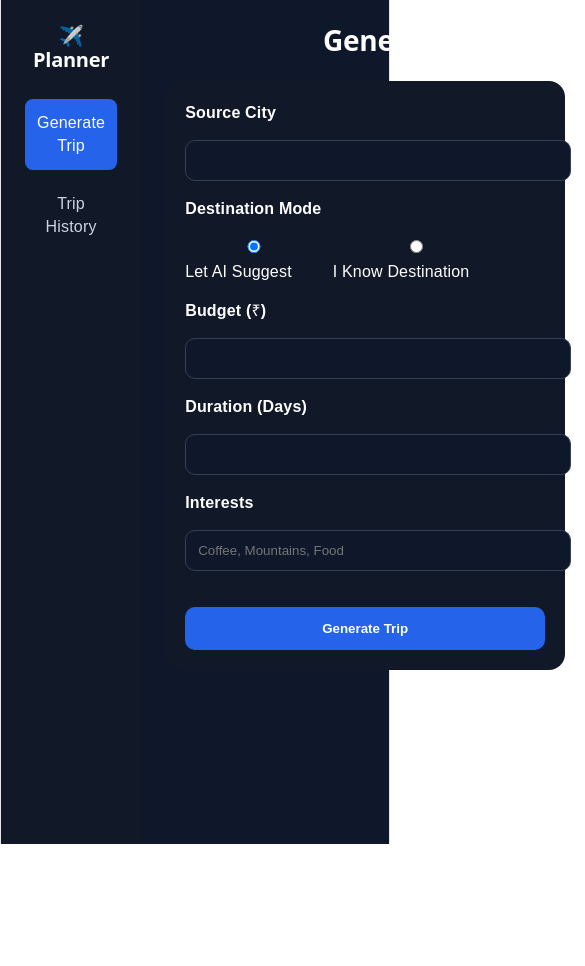
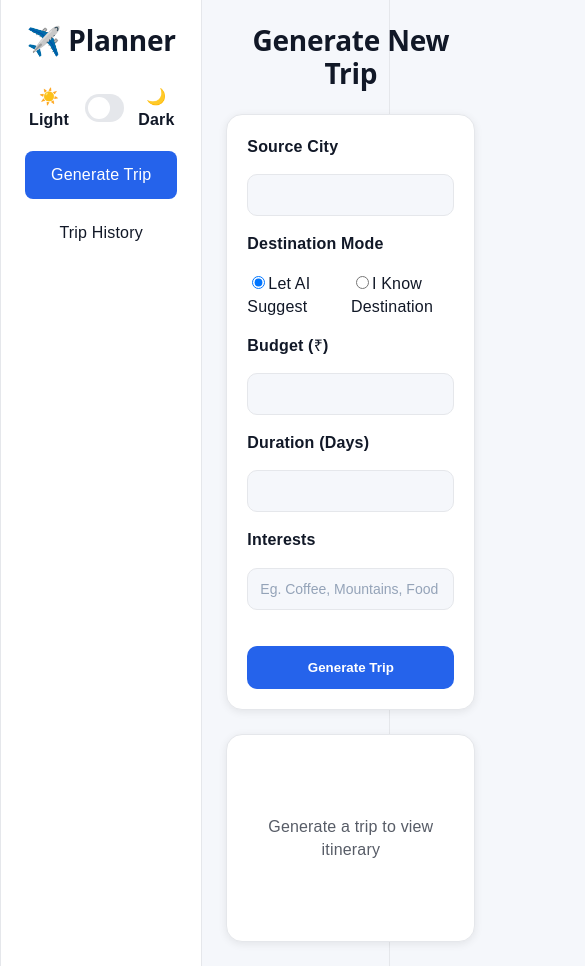
Before and after one commit to nidhi3400/AI-Travel-Planner, a React (Vite) app in the folder client/: page / in a window 390 px wide. Shown: the top 966 px of the page, 585 px wide, since content can reach past the window. Before the commit the page ends 844 px from the top, so only its background shows below. Built offline with nearby package versions, Linux system fonts and the light colour scheme.

Commit message:
improved form behaviour and introduced dark and light theme

```diff
--- a/client/src/App.tsx
+++ b/client/src/App.tsx
@@ -1,3 +1,4 @@
+import { useEffect, useState } from "react";
 import { BrowserRouter, Routes, Route } from "react-router-dom";
 import Sidebar from "./components/Sidebar";
 import GenerateTrip from "./pages/GenerateTrip";
@@ -5,10 +6,23 @@ import TripHistory from "./pages/TripHistory";
 import "./styles/Layout.css";
 
 function App() {
+
+  const [theme, setTheme] = useState(
+    localStorage.getItem("theme") || "light"
+  );
+
+  useEffect(() => {
+    document.body.setAttribute("data-theme", theme);
+    localStorage.setItem("theme", theme);
+  }, [theme]);
+
   return (
     <BrowserRouter>
       <div className="layout">
-        <Sidebar />
+        <Sidebar
+          theme={theme}
+          setTheme={setTheme}
+        />
 
         <div className="content">
           <Routes>
--- a/client/src/components/Sidebar.tsx
+++ b/client/src/components/Sidebar.tsx
@@ -1,13 +1,38 @@
 import { Link, useLocation } from "react-router-dom";
 import "../styles/Sidebar.css";
 
-export default function Sidebar() {
+interface SidebarProps {
+  theme: string;
+  setTheme: (theme: string) => void;
+}
+
+export default function Sidebar({ theme, setTheme }: SidebarProps) {
   const location = useLocation();
 
   return (
     <div className="sidebar">
-      <h2>✈️ Planner</h2>
+      <h2 className="title">✈️ Planner</h2>
+      <div className="theme-switch">
+  <span>☀️ <b>Light</b></span>
 
+  <label className="switch">
+    <input
+      type="checkbox"
+      checked={theme === "dark"}
+      onChange={() =>
+        setTheme(
+          theme === "light"
+            ? "dark"
+            : "light"
+        )
+      }
+    />
+
+    <span className="slider"></span>
+  </label>
+
+  <span>🌙<b>Dark</b></span>
+</div>
       <Link
         className={
           location.pathname === "/"
--- a/client/src/components/TripForm.tsx
+++ b/client/src/components/TripForm.tsx
@@ -221,7 +221,7 @@ export default function TripForm({
 
         <input
           name="interests"
-          placeholder="Coffee, Mountains, Food"
+          placeholder="Eg. Coffee, Mountains, Food"
           value={
             formData.interests
           }
--- a/client/src/index.css
+++ b/client/src/index.css
@@ -1,12 +1,17 @@
 :root {
-  --text: #6b6375;
+  --text: #1a1a1a;
   --text-h: #08060d;
-  --bg: #fff;
-  --border: #e5e4e7;
+  --text-color: #111827;
+  --bg: #f5f7fb;
+  --border: #e5e7eb;
+  --border-color: #e5e7eb;
+  --card: #ffffff;
+  --card-bg: #ffffff;
   --code-bg: #f4f3ec;
   --accent: #aa3bff;
   --accent-bg: rgba(170, 59, 255, 0.1);
   --accent-border: rgba(170, 59, 255, 0.5);
+  --primary: #2563eb;
   --social-bg: rgba(244, 243, 236, 0.5);
   --shadow:
     rgba(0, 0, 0, 0.1) 0 10px 15px -3px, rgba(0, 0, 0, 0.05) 0 4px 6px -2px;
@@ -28,6 +33,20 @@
   @media (max-width: 1024px) {
     font-size: 16px;
   }
+}
+
+body {
+  margin: 0;
+  background: var(--bg);
+  color: var(--text-color);
+}
+
+body[data-theme="dark"] {
+  --bg: #0f172a;
+  --card-bg: #1e293b;
+  --text-color: #f8fafc;
+  --border-color: #334155;
+  --primary: #3b82f6;
 }
 
 @media (prefers-color-scheme: dark) {
@@ -60,10 +79,6 @@
   display: flex;
   flex-direction: column;
   box-sizing: border-box;
-}
-
-body {
-  margin: 0;
 }
 
 h1,
--- a/client/src/pages/TripHistory.tsx
+++ b/client/src/pages/TripHistory.tsx
@@ -24,7 +24,14 @@ export default function TripHistory() {
     <div>
       <h2 className="title">Saved Trips</h2>
 
-      <div className="history-grid">
+      {trips.length ===0 ? <div className="empty-state">
+      <h2>🧳 No Trips Yet</h2>
+
+      <p>
+        Generate your first AI-powered
+        itinerary.
+      </p>
+    </div>: <div className="history-grid">
         {trips.map((trip:TripResponse) => (
           <div
             key={trip.id}
@@ -54,7 +61,7 @@ export default function TripHistory() {
             />
           </div>
         ))}
-      </div>
+      </div>}
     </div>
   );
 }
--- a/client/src/styles/ItineraryAccordion.css
+++ b/client/src/styles/ItineraryAccordion.css
@@ -1,5 +1,6 @@
 .day-card {
-  background: #1e293b;
+  background: var(--card-bg);
+  border: 1px solid var(--border-color);
   border-radius: 12px;
   margin-bottom: 12px;
   overflow: hidden;
@@ -9,7 +10,7 @@
   width: 100%;
   border: none;
   background: transparent;
-  color: white;
+  color: var(--text-color);
   cursor: pointer;
 
   padding: 16px;
@@ -27,11 +28,12 @@
 }
 
 .activity {
-  background: #334155;
-  border-left: 4px solid #3b82f6;
+  background: var(--bg);
+  border-left: 4px solid var(--primary);
 
   padding: 12px;
   margin-top: 8px;
 
   border-radius: 8px;
+  color: var(--text-color);
 }
--- a/client/src/styles/Layout.css
+++ b/client/src/styles/Layout.css
@@ -1,12 +1,12 @@
 body {
   margin: 0;
-  background: #0f172a;
-  color: white;
+  background: var(--bg);
+  color: var(--text-color);
   font-family: Arial, sans-serif;
 }
 
 .title {
-  color: white;
+  color: var(--text-color);
   font-weight: bold;
   font-size: 28px;
 }
@@ -33,12 +33,20 @@ body {
 
 .trip-form-panel,
 .trip-result-panel {
-  background: #111827;
+  background: var(--card-bg);
+  border: 1px solid var(--border-color);
   border-radius: 16px;
   padding: 20px;
+
+  /* Nice shadow */
+  box-shadow: 0 2px 8px rgba(0, 0, 0, 0.08);
 }
 
 @media (max-width: 768px) {
+  .trip-page {
+    grid-template-columns: 1fr;
+  }
+
   .form-group {
     grid-template-columns: 1fr;
   }
--- a/client/src/styles/Sidebar.css
+++ b/client/src/styles/Sidebar.css
@@ -1,26 +1,122 @@
 .sidebar {
   width: 250px;
-  background: #111827;
+  background: var(--card-bg);
+  border-right: 1px solid var(--border-color);
   padding: 24px;
+
+  display: flex;
+  flex-direction: column;
 }
 
 .sidebar h2 {
-  color: white;
+  color: var(--text-color);
   margin-top: 0;
   margin-bottom: 28px;
   font-weight: bold;
 }
 
+.theme-toggle {
+  margin-top: auto;
+  padding: 12px;
+  border-radius: 10px;
+  border: 1px solid var(--border-color);
+
+  background: var(--bg);
+  color: var(--text-color);
+
+  cursor: pointer;
+  transition: all 0.2s ease;
+}
+
+.theme-toggle:hover {
+  transform: translateY(-2px);
+}
+
 .nav-link {
   display: block;
-  color: #cbd5e1;
+
+  color: var(--text-color);
   text-decoration: none;
+
   padding: 12px;
   border-radius: 8px;
   margin-bottom: 10px;
+
+  transition: all 0.2s ease;
+}
+
+.nav-link:hover {
+  background: rgba(59, 130, 246, 0.08);
 }
 
 .active {
-  background: #2563eb;
+  background: var(--primary);
   color: white;
 }
+
+.active:hover {
+  background: var(--primary);
+  color: white;
+}
+
+.theme-switch {
+  /* margin-top: auto; */
+
+  display: flex;
+  align-items: center;
+  justify-content: center;
+  gap: 12px;
+  margin-bottom: 20px;
+}
+
+.switch {
+  position: relative;
+  width: 52px;
+  height: 28px;
+}
+
+.switch input {
+  opacity: 0;
+  width: 0;
+  height: 0;
+}
+
+.slider {
+  position: absolute;
+
+  inset: 0;
+
+  cursor: pointer;
+
+  background: var(--border-color);
+
+  border-radius: 999px;
+
+  transition: 0.3s;
+}
+
+.slider::before {
+  content: "";
+
+  position: absolute;
+
+  width: 22px;
+  height: 22px;
+
+  left: 3px;
+  top: 3px;
+
+  border-radius: 50%;
+
+  background: white;
+
+  transition: 0.3s;
+}
+
+.switch input:checked + .slider {
+  background: var(--primary);
+}
+
+.switch input:checked + .slider::before {
+  transform: translateX(24px);
+}
--- a/client/src/styles/TripForm.css
+++ b/client/src/styles/TripForm.css
@@ -12,19 +12,27 @@
 }
 
 .form-group label {
-  color: white;
+  color: var(--text-color);
   font-weight: 600;
   text-align: right;
 }
 
 .form-group input,
 .form-group select {
-  width: 100%;
+  /* width: 100%; */
   padding: 12px;
+
   border-radius: 10px;
-  border: 1px solid #334155;
-  background: #0f172a;
-  color: white;
+  border: 1px solid var(--border-color);
+
+  background: var(--bg);
+  color: var(--text-color);
+
+  font-size: 14px;
+}
+
+.form-group input::placeholder {
+  color: #94a3b8;
 }
 
 .radio-group {
@@ -36,23 +44,40 @@
 .radio-group label {
   text-align: left;
   font-weight: 500;
+  color: var(--text-color);
 }
 
 .generate-btn {
   margin-top: 20px;
-  margin-left: 176px; /* aligns with inputs */
+  margin-left: 176px;
 
   padding: 14px 20px;
+
   border: none;
   border-radius: 10px;
 
-  background: #2563eb;
+  background: var(--primary);
   color: white;
 
   font-weight: 600;
   cursor: pointer;
+
+  transition: all 0.2s ease;
 }
 
 .generate-btn:hover {
-  opacity: 0.9;
+  transform: translateY(-2px);
+  opacity: 0.95;
 }
+
+.generate-btn:disabled {
+  opacity: 0.6;
+  cursor: not-allowed;
+}
+
+.form-group input:focus,
+.form-group select:focus {
+  outline: none;
+  border-color: var(--primary);
+  box-shadow: 0 0 0 3px rgba(37, 99, 235, 0.15);
+}
--- a/client/src/styles/TripHistory.css
+++ b/client/src/styles/TripHistory.css
@@ -5,15 +5,18 @@
 }
 
 .history-card {
-  background: #111827;
+  background: var(--card-bg);
+  border: 1px solid var(--border-color);
+
   border-radius: 14px;
   padding: 20px;
-  border: 1px solid #1e293b;
-  transition: 0.2s ease;
+
+  transition: all 0.2s ease;
 }
 
 .history-card:hover {
-  transform: translateY(-2px);
+  transform: translateY(-3px);
+  box-shadow: 0 8px 24px rgba(0, 0, 0, 0.08);
 }
 
 .history-header {
@@ -24,18 +27,35 @@
 
 .history-header h3 {
   margin: 0;
-  color: white;
+  color: var(--text-color);
 }
 
 .history-budget {
   background: #16a34a;
   color: white;
+
   padding: 6px 12px;
   border-radius: 999px;
+
   font-size: 14px;
+  font-weight: 600;
 }
 
 .history-card p {
-  color: #cbd5e1;
+  color: var(--text-color);
+  opacity: 0.8;
   margin-top: 10px;
 }
+
+.empty-state {
+  text-align: center;
+  padding: 60px 20px;
+}
+
+.empty-state h2 {
+  color: var(--text-color);
+}
+
+.empty-state p {
+  opacity: 0.7;
+}
--- a/client/src/styles/TripTimeline.css
+++ b/client/src/styles/TripTimeline.css
@@ -1,6 +1,7 @@
 .empty {
   text-align: center;
-  color: #94a3b8;
+  color: var(--text-color);
+  opacity: 0.7;
   padding: 60px 20px;
 }
 
@@ -14,13 +15,17 @@
 .cost {
   background: #16a34a;
   color: white;
+
   padding: 8px 14px;
   border-radius: 999px;
+
   font-weight: 600;
 }
 
 .day-card {
-  background: #1e293b;
+  background: var(--card-bg);
+  border: 1px solid var(--border-color);
+
   border-radius: 12px;
   margin-bottom: 12px;
   overflow: hidden;
@@ -29,16 +34,26 @@
 .day-button {
   width: 100%;
   background: transparent;
-  color: white;
+
+  color: var(--text-color);
+
   border: none;
   padding: 16px;
+
   cursor: pointer;
+
   font-size: 16px;
   font-weight: 600;
 
   display: flex;
   justify-content: space-between;
   align-items: center;
+
+  transition: background 0.2s ease;
+}
+
+.day-button:hover {
+  background: rgba(59, 130, 246, 0.08);
 }
 
 .activities {
@@ -46,9 +61,19 @@
 }
 
 .activity {
-  background: #334155;
+  background: var(--bg);
+
+  color: var(--text-color);
+
   padding: 12px;
   margin-top: 8px;
+
   border-radius: 8px;
-  border-left: 4px solid #3b82f6;
+  border-left: 4px solid var(--primary);
+
+  transition: transform 0.2s ease;
 }
+
+.activity:hover {
+  transform: translateX(4px);
+}
```
